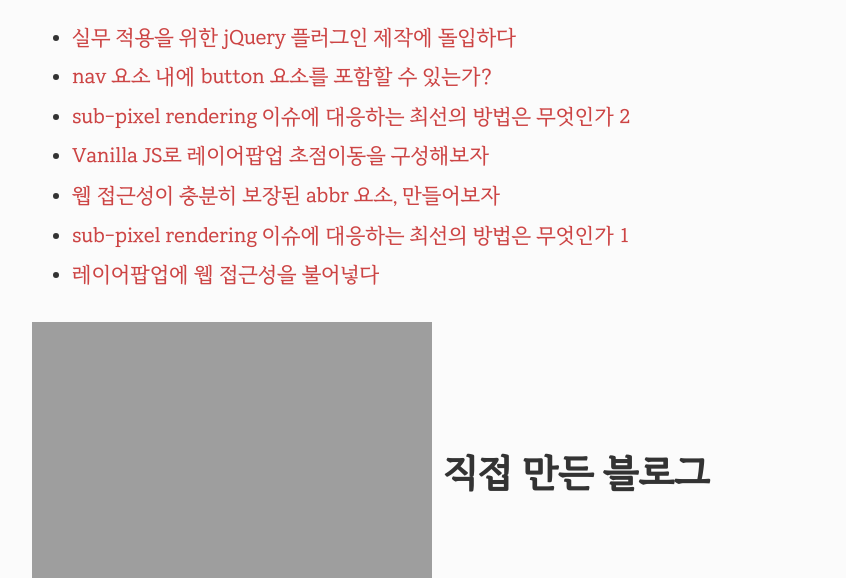
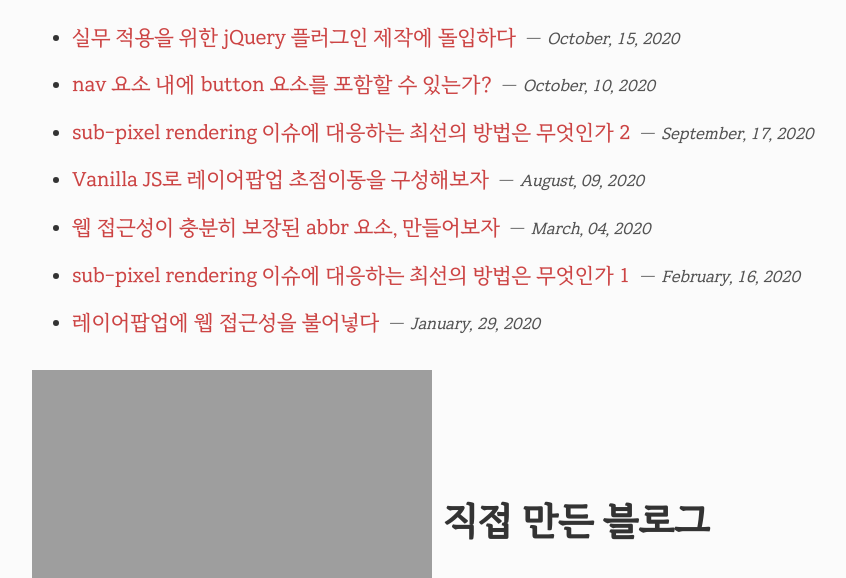
Before and after one commit to selosele/selosele.github.io, a Jekyll site: the page built from about.html, in a window 1280 px wide, cut to the strip 1246-1824 px from the top of the page. Shown: the whole strip, without its empty margins (32-878 px from the left). Built offline with Jekyll 4.4.1, drawn with Linux system fonts in a browser that asks for light colours.

Commit message:
커스텀페이지/포스트/레이아웃 CSS 수정

```diff
--- a/_sass/tidy-red/_base.scss
+++ b/_sass/tidy-red/_base.scss
@@ -113,8 +113,8 @@ small {
 }
 
 li {
-   margin-top: 0.285714em;
-   margin-bottom: 0.285714em;
+   margin-top: 0.666667em;
+   margin-bottom: 0.666667em;
    line-height: 1.6;
 }
 
--- a/_sass/tidy-red/_custom.scss
+++ b/_sass/tidy-red/_custom.scss
@@ -13,14 +13,11 @@
 
 // about 페이지
 .about {
-   &__heading {
    .heading-link {
       &:before {
          vertical-align: -0.125em;
       }
-      }
 
-      .heading-link {
       &[href="#개인정보"] {
          &:before {
             content: url('https://api.iconify.design/noto-v1:notebook.svg?height=2.2em');
@@ -49,9 +46,7 @@
          }
       }
    }
-   }
 
-   &__info-table {
    .fake-table__header {
       width: 40%;
 
@@ -59,5 +54,8 @@
          width: 25%;
       }
    }
+
+   .archive__list__date {
+      color: $black02;
    }
 }
--- a/_sass/tidy-red/_navigation.scss
+++ b/_sass/tidy-red/_navigation.scss
@@ -102,7 +102,7 @@
          display: flex;
          flex-wrap: wrap;
 
-         li {
+         > li {
             width: 50%;
             margin-top: 0.791667em;
             margin-bottom: 0.791667em;
--- a/about.html
+++ b/about.html
@@ -11,8 +11,8 @@ id: page-content
 
 <p>Semantic markup, 올바른 웹 접근성 구조 설계, CSS/JS 구조와 표현의 분리 등에 관심이 많아 꾸준히 학습을 하고 있고 많이 알지는 못하지만 실무에 적용하여 보다 더 나은 웹을 만들고자 노력합니다.</p>
 
-<h2 class="about__heading">개인정보</h2>
-<ul class="fake-table about__info-table">
+<h2>개인정보</h2>
+<ul class="fake-table">
     {% for cont in site.data.about.info_table %}
     <li class="fake-table__row">
         <p class="fake-table__header">{{ cont.header }}</p>
@@ -21,17 +21,17 @@ id: page-content
     {% endfor %}
 </ul>
 
-<h2 class="about__heading">주요 관심사에 대한 포스트</h2>
+<h2>주요 관심사에 대한 포스트</h2>
 <ul>
     {% for post in primary_post %}
     <li{% if primary_post.size == 1 %} role="presentation"{% endif %}>
-        <a href="{{ post.url }}">{{ post.title }}</a>
+        <a href="{{ post.url }}" rel="permalink">{{ post.title }}</a> <span class="archive__list__date">{{ post.date | date: "%B, %d, %Y" }}</span>
     </li>
     {% endfor %}
 </ul>
 
-<h2 class="about__heading">직접 만든 블로그</h2>
+<h2>직접 만든 블로그</h2>
 <p>학습한 것을 바탕으로 블로그를 직접 설계, 퍼블리싱하였습니다<small>(<a href="/2020/06/24/made-jekyll-theme/">관련 포스트</a>)</small>. 처음에는 대부분의 블로거처럼 타인이 만든 블로그 템플릿을 가져와 쓰는 것부터 시작했는데, 아무래도 입맛에 맞게 커스터마이징하기에는 한계가 있다고 느껴서 직접 만들었습니다. 직접 만들고 유지보수하면서 학습되는 게 참 많습니다. 그래서 더 의미있는 포스팅을 하고 있다고 생각합니다.</p>
 
-<h2 class="about__heading">구독</h2>
+<h2>구독</h2>
 <p><a href="/{{ site.atom_feed.path }}">RSS</a>를 이용하여 이 블로그의 내용을 구독할 수 있습니다.</p>
```
Also changed, not shown: other parts of about.html (+1 -1 lines), _posts/2020-06-07-terser.md (+1 -1 lines), _posts/2020-10-15-making-jquery-plugin.md (+2 -2 lines). Lines whose indentation alone changed are shown as unchanged.
